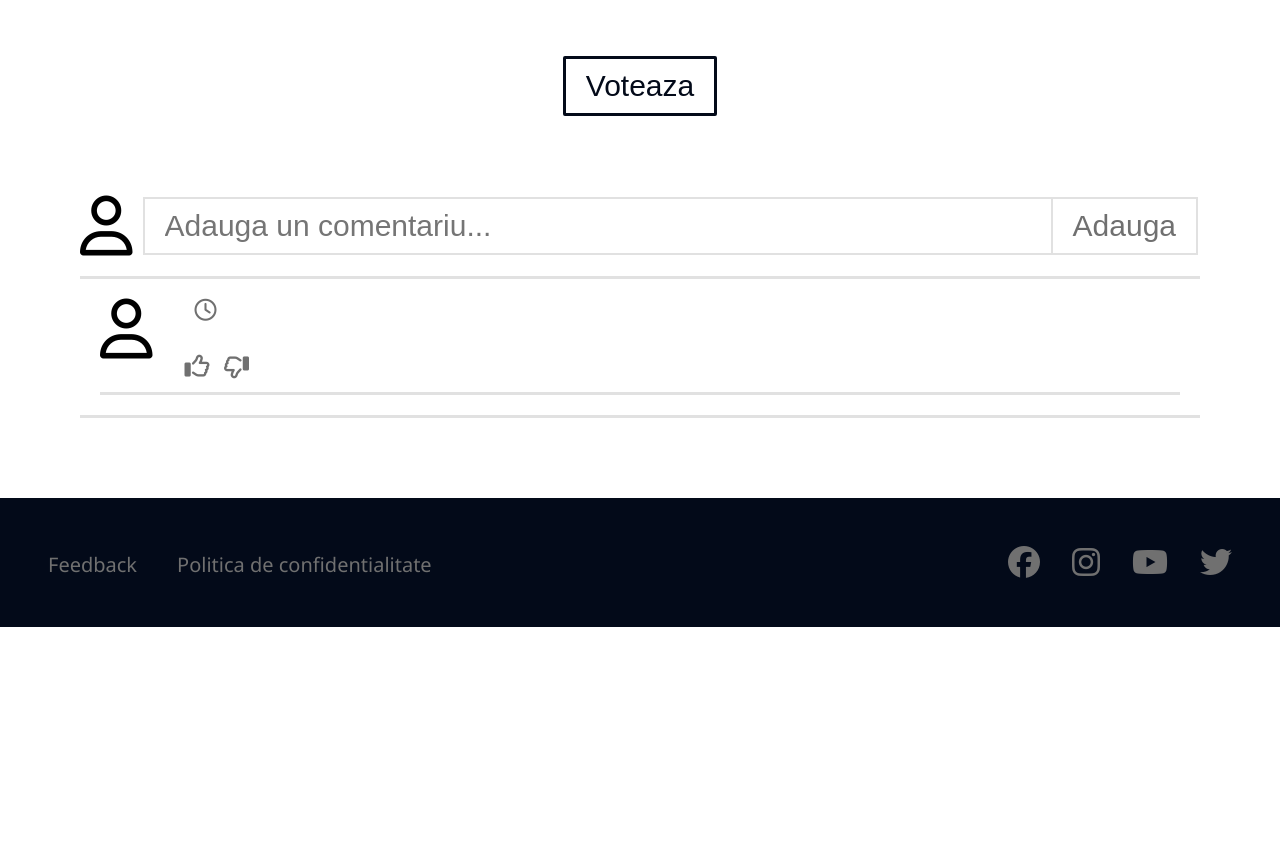
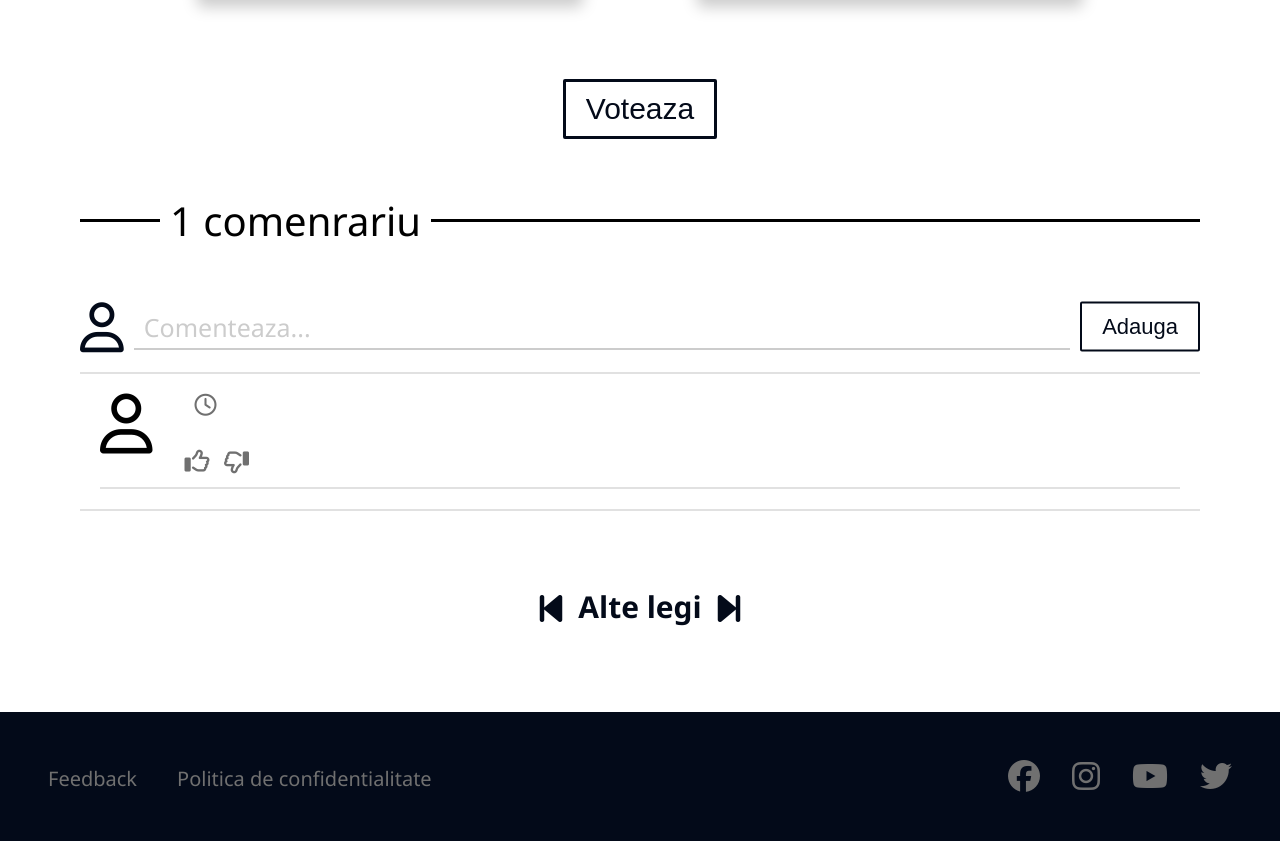
Before and after one commit to cristiantalpis1/Parlamentulpoporului, a Flask app: template templates/layout_lege.html in a window 1280 px wide. Shown: the part 1101-1942 px from the top of the page. Before the commit the page ends 1728 px from the top, so only its background shows below. Run offline with Flask 3, Linux system fonts and the light colour scheme; the template is opened without the code that fills it, so the values that code supplies are empty; some libraries are stand-ins or nearby versions.

Commit message:
modificari lege_layout

```diff
--- a/static/layout_lege.css
+++ b/static/layout_lege.css
@@ -249,10 +249,20 @@
     font-size: 20px;
     color:black;
     max-width: 460px;
+    border: 3px solid var(--blue);
+    padding: 20px ;
 }
 
 #video {
     height:fit-content;
+    border: 3px solid var(--blue);
+    background-color: var(--blue);
+}
+
+.videoLine{
+    height: 3px;
+    background-color: var(--blue);
+    width: 120%;
 }
 
 iframe{
@@ -269,7 +279,16 @@
 
 }
 
+#sursa{
+    word-break: break-all;
+}
+
 #sursa a{
+    color: var(--blue);
+    transition: all 0.2s ease-in-out;
+}
+
+#sursa a:hover{
     color: var(--lightblue);
 }
 
@@ -528,6 +547,25 @@
 
 /*comment section style*/
 
+#commentsTitleContainer{
+    width: 100%;
+    display: flex;
+    align-items: center;
+    position: relative;
+}
+
+#commentsTitle{
+    padding-inline:10px;
+    width: fit-content;
+    font-size: 40px;
+    background-color: rgb(255, 255, 255);
+    color: black;
+    z-index: 2;
+    display: block;
+    margin-left: 10vh;
+    position: absolute;
+}
+
 
 #addComment{
     display: flex;
@@ -535,34 +573,44 @@
     justify-content: center;
     align-items: center;
     margin-bottom: -60px;
+    gap: 10px;
 }
 
 #addComment .account_icon{
-    font-size: 60px;
-    margin-right: 10px;
+    font-size: 50px;
+    margin: 0;
+    color: var(--blue);
+}
+
+#addCommentButton{
+    font-size: 22px;
+    padding: 10px 20px;
+    color: var(--blue);
+    background-color: transparent;
+    border: 2px solid var(--blue) ;
+    border-radius: 2px;
+    transition: all 0.2s ease-in-out;
+    transform: translateY(-0.5px);
 }
 
 
-#addCommentInput{
-    font-size: 30px;
-    width: 100%;
-    padding: 10px 20px;
-
-    border: 2px solid var(--lightgray) ;
+#addCommentButton:hover{
+    color: white;
+    background-color: var(--blue);
+    text-decoration: none;
 }
 
-#addCommentButton{
-    font-size: 30px;
-    padding: 10px 20px;
-    color: var(--gray);
-    background-color: transparent;
-    border: 2px solid var(--lightgray) ;
-    transform: translateX(-2px);
+#addCommentButton:focus{
+    cursor: pointer;
+    border-color: var(--blue);
+    background-color: rgba(32, 237, 241, 0.285);
+    color:var(--blue);
 }
+
 
 #commentSectionContainer{
     background-color: transparent;
-    border-block: 3px solid var(--lightgray);
+    border-block: 2px solid var(--lightgray);
     max-height: 90vh;
     width: 100%;
     overflow-y: scroll;
@@ -573,7 +621,7 @@
 
 .comment{
     display: flex;
-    border-bottom: 3px solid var(--lightgray);
+    border-bottom: 2px solid var(--lightgray);
     margin: 20px;
     padding-bottom: 10px;
 }
@@ -635,6 +683,80 @@
     font-size: 24px;
     margin-right: 10px;
     color: var(--gray);
+}
+
+
+.input-container {
+    position: relative;
+    margin:  auto;
+    width: 100%;
+}
+
+.input-container input[type="text"] {
+    font-size: 30px;
+    width: 100%;
+    border: none;
+    border-bottom: 2px solid #ccc;
+    padding-block: 5px;
+    padding-inline: 10px;
+    background-color: transparent;
+    outline: none;
+}
+
+.input-container .label {
+    position: absolute;
+    top: 0;
+    left: 10px;
+    color: #ccc;
+    transition: all 0.3s ease;
+    pointer-events: none;
+    transform: translatey(6px);
+    font-size: 25px;
+}
+
+.input-container input[type="text"]:focus ~ .label,
+.input-container input[type="text"]:valid ~ .label {
+    top: -30px;
+    font-size: 16px;
+    color: var(--blue);
+}
+
+.input-container .underline {
+    position: absolute;
+    bottom: 0;
+    left: 0;
+    height: 2px;
+    width: 100%;
+    background-color: var(--blue);
+    transform: scaleX(0);
+    transition: all 0.3s ease;
+}
+
+.input-container input[type="text"]:focus ~ .underline,
+.input-container input[type="text"]:valid ~ .underline {
+    transform: scaleX(1);
+}
+
+
+/*alte legi*/
+
+#redirectionareLaAlteLegi{
+    display: flex;
+    gap: 16px;
+}
+
+#redirectionareLaAlteLegi i{
+    font-size: 36px;
+    color: var(--blue);
+    cursor: pointer;
+}
+
+#redirectionareLaAlteLegi a{
+    font-size: 30px;
+    text-decoration: none;
+    color: var(--blue);
+    font-weight: bold;
+    transform: translateY(-5px);
 }
 
 /*for different sizes:*/
--- a/templates/layout_lege.html
+++ b/templates/layout_lege.html
@@ -106,12 +106,15 @@
       <div id="title">Lege</div>
 
       <div id="main">
+        <div style="display: flex; flex-direction: column; align-items: center; justify-content: center; gap: 10px;">
           <div id="video">
             https://youtu.be/IujQP_KE3L8
           </div>
+          <div class="videoLine"></div>
+        </div>
         <div id="descriere">
           <diV>{{titlu}}</diV><br>
-              <div id="sursa">sursa: <a href="">https://youtu.be/IujQP_KE3L8</a></div>
+          <div id="sursa">sursa: <a href="https://www.parlament.md/Home/tabid/37/language/ro-RO/Default.aspx">https://www.parlament.md/Home/tabid/37/language/ro-RO/Default.aspx</a></div>
         </div>
       </div>
 
@@ -150,13 +153,10 @@
                     if (confirm(text) == true) {
                       document.getElementById("form1").submit();
                     }else{
-
                       return false
                     }
                 }
             </script>
-
-
 
         </div>
       {% elif session.get('username')!=None and ok==False %}
@@ -192,11 +192,24 @@
         </form>
 
       </dialog>
+
+    <div id="commentsTitleContainer">
+      <div id="commentsTitle"></div>
+      <div class="line"></div>
+    </div>
+
       <form action="{{url_for('comentarii')}}" method="post" id="addComment">
         <i class="fa-regular fa-user account_icon"></i>
-          <input type="text" placeholder="Adauga un comentariu..." id="addCommentInput" name="comentariu">
+        <!--<input type="text" placeholder="Adauga un comentariu..." id="addCommentInput" name="comentariu">-->
+        <div class="input-container">
+          <input type="text" id="input" id="addCommentInput" name="comentariu" required="">
+          <label for="input" class="label" >Comenteaza...</label>
+          <div class="underline"></div>
+        </div>
         <button type="submit" id="addCommentButton">Adauga</button>
       </form>
+
+
       <div id="commentSectionContainer">
         {%for i in range(len-1, -1, -1)%}
         <div class="comment">
@@ -221,9 +234,13 @@
           </div>
         </div>
         {%endfor%}
+      </div>
+      <div id="redirectionareLaAlteLegi">
+        <i class="fa-solid fa-backward-step"></i>
+        <a href="{{ url_for('acasa') }}">Alte legi</a>
+        <i class="fa-solid fa-forward-step"></i>
+      </div>
 
-
-    </div>
     </div>
     <!--script pentru commentarii-->
     <script>
@@ -258,8 +275,13 @@
         element.parentNode.children[1].innerHTML = likeCount;
         element.parentNode.children[3].innerHTML = dislikeCount;
       }
-
-
+      const div = document.querySelector('#commentSectionContainer');
+      const numComentarii = div.querySelectorAll('.comment').length;
+      if(numComentarii !== 1){
+        document.getElementById("commentsTitle").innerHTML = numComentarii + " comentarii";
+      }else{
+        document.getElementById("commentsTitle").innerHTML = "1 comenrariu";
+      }
     </script>
 
     <!--script pentru dialog-->
@@ -300,7 +322,7 @@
       var filterTextArea = function(text) {
         text = text.replace(/(<([^>]+)>)/ig, '');
         var re = /(?:https?:\/\/)?(?:www\.)?(?:youtube\.com|youtu\.be)\/(?:watch\?v=)?([\w\-]{10,12})(?:&feature)?(?:[\w\-]{0})?/g;
-        var iframe = '<iframe width="460" height="260" src="http://www.youtube.com/embed/$1?start=" frameborder="0" allowfullscreen></iframe>';
+        var iframe = '<iframe width="460" height="264" src="http://www.youtube.com/embed/$1?start=" frameborder="0" allowfullscreen></iframe>';
         text = iframe.replace('$1', text.split(re)[1]);
         let newText = text.replace('?start=', '?start=' + timeStamp);
         return newText;
```
Also changed, not shown: 3 other files. Lines whose indentation alone changed are shown as unchanged.
